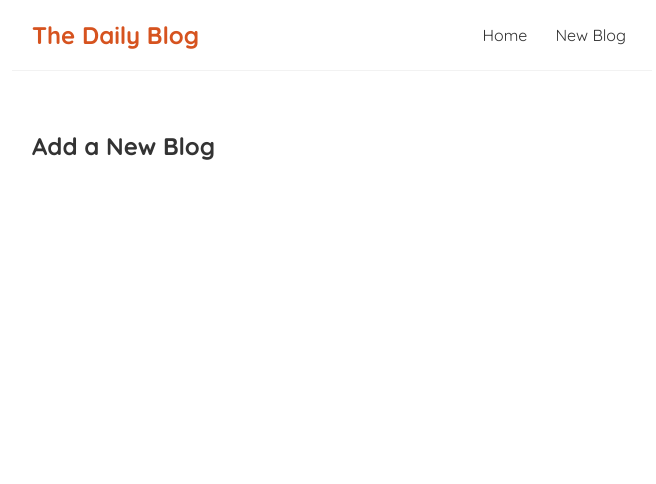
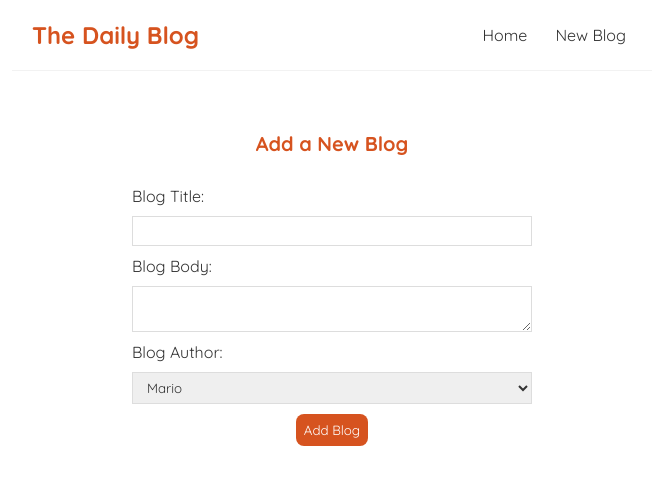
Before and after one commit to Prog-Faiz/blog-app, a React (Create React App) app: page /create in a window 1280 px wide. Shown: the top 484 px of the page, without its empty margins (308-964 px from the left). Built offline with nearby package versions, Linux system fonts and the light colour scheme.

Commit message:
created a form for adding blog and making a POST request

```diff
--- a/data/db.json
+++ b/data/db.json
@@ -23,6 +23,18 @@
       "body": "lorem ipsum...",
       "author": "yoshi",
       "id": 4
+    },
+    {
+      "title": "My Top 5 Foods",
+      "body": "1. Meat\n2. Paneer\n3. Banana Shake\n4. Chicken\n5. Bread ",
+      "author": "Mario",
+      "id": 5
+    },
+    {
+      "title": "aa",
+      "body": "bb",
+      "author": "Yoshi",
+      "id": 6
     }
   ]
 }
--- a/src/components/Create.js
+++ b/src/components/Create.js
@@ -1,7 +1,53 @@
+import { useState } from "react";
+
 const Create = () => {
+    const [title, setTitle] = useState('');
+    const [body, setBody] = useState('');
+    const [author, setAuthor] = useState('Mario');
+    const [isPending, setIsPending] = useState(false);
+
+    const handleSubmit = (event) => {
+        event.preventDefault();
+        const blog = { title, body, author };
+        setIsPending(true);
+
+        fetch('http://localhost:8000/blogs/', {
+            method: 'POST',
+            headers: { "Content-Type": "application/json"},
+            body: JSON.stringify(blog)
+        }).then(() => {
+            console.log('new blog added');
+            setIsPending(false);
+        })
+    };
+
     return (
         <div className="create">
             <h2>Add a New Blog</h2>
+            <form onSubmit={handleSubmit}>
+                <label>Blog Title:</label>
+                <input
+                    type="text"
+                    required
+                    value={title}
+                    onChange={(event) => setTitle(event.target.value)}
+                />
+                <label>Blog Body:</label>
+                <textarea
+                    required
+                    value={body}
+                    onChange={(event) => setBody(event.target.value)}
+                ></textarea>
+                <label>Blog Author:</label>
+                <select
+                    value={author}
+                    onChange={(event) => setAuthor(event.target.value)}
+                >
+                    <option value="Mario">Mario</option>
+                    <option value="Yoshi">Yoshi</option>
+                </select>
+                { !isPending ? <button>Add Blog</button> : <button disabled>Adding Blog...</button>}
+            </form>
         </div>
      );
 }
--- a/src/index.css
+++ b/src/index.css
@@ -71,3 +71,41 @@
 .blogDetails div {
   margin: 20px 0;
 }
+
+/* create new blog form */
+.create {
+  max-width: 400px;
+  margin: 0 auto;
+  text-align: center;
+}
+
+.create label {
+  text-align: left;
+  display: block;
+}
+
+.create h2 {
+  font-size: 20px;
+  color: #d6531f;
+  margin-bottom: 30px;
+}
+
+.create input,
+.create textarea,
+.create select {
+  width: 100%;
+  padding: 6px 10px;
+  margin: 10px 0;
+  border: 1px solid #ddd;
+  box-sizing: border-box;
+  display: block;
+}
+
+.create button {
+  background-color: #d6531f;
+  color: #fff;
+  border: 0;
+  padding: 8px;
+  border-radius: 8px;
+  cursor: pointer;
+}
```
Lines whose indentation alone changed are shown as unchanged.
